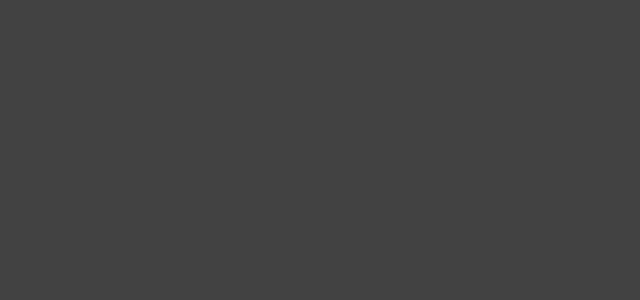
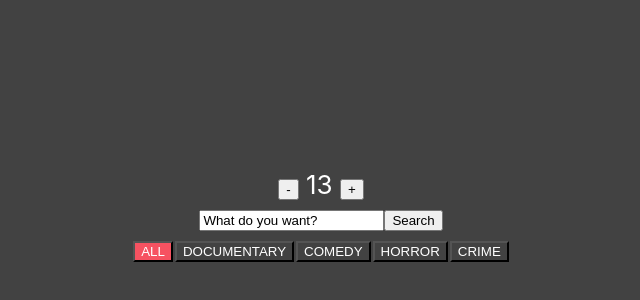
Before and after one commit to alex-lis-dev/react-mentoring-lis, a React (Create React App) app: page / in a window 1280 px wide. Shown: the part 184-484 px from the top of the page, without its empty margins (319-959 px from the left). Built offline with nearby package versions, Linux system fonts and the light colour scheme.

Commit message:
added counter, genreSelector, search

```diff
--- a/src/App.js
+++ b/src/App.js
@@ -1,9 +1,27 @@
 import './App.css';
+import Counter from './components/Counter/Counter';
+import GenreSelector from './components/GenreSelector/GenreSelector';
+import Search from './components/Search/Search';
 
 function App() {
+
+const handlerSearch = (param) =>
+{
+  alert(param);
+}
+
+const GenreHandler = (param) =>
+{
+  alert(param);
+}
+const genres = ['ALL', "DOCUMENTARY", "COMEDY", "HORROR", "CRIME"];
+
   return (
     <div className="App">
       <header className="App-header">
+      <Counter initialValue={13}></Counter>
+      <Search initialQuery="What do you want?" onSearch={handlerSearch}></Search>
+      <GenreSelector genres={genres} selectedGenre={genres[0]} onSelect={GenreHandler}></GenreSelector>
       </header>
     </div>
   );
--- /dev/null
+++ b/src/components/Counter/Counter.js
@@ -0,0 +1,32 @@
+import React from 'react';
+
+class Counter extends React.Component {
+  constructor(props) {
+    super(props);
+    this.state = {
+      value: props.initialValue || 0
+    };
+  }
+
+  increment = () => {
+    this.setState((prevState) => ({
+      value: prevState.value + 1
+    }));
+  }
+
+  decrement = () => {
+    this.setState((prevState) => ({
+      value: prevState.value - 1
+    }));
+  }
+
+  render() {
+    return React.createElement('div', {},
+      React.createElement('button', { onClick: this.decrement }, '-'),
+      React.createElement('span', {}, ` ${this.state.value} `),
+      React.createElement('button', { onClick: this.increment }, '+')
+    );
+  }
+}
+
+export default Counter;
--- /dev/null
+++ b/src/components/GenreSelector/GenreSelector.js
@@ -0,0 +1,23 @@
+import React from 'react';
+
+const GenreSelector = ({ genres, selectedGenre, onSelect }) => {
+  return (
+    <div>
+      {genres.map(genre => (
+        <button
+          key={genre}
+          style={{
+            margin: '1px',
+            backgroundColor: genre === selectedGenre ? '#F65261' : '#424242',
+            color: '#FFFFFF',
+          }}
+          onClick={() => onSelect(genre)}
+        >
+          {genre}
+        </button>
+      ))}
+    </div>
+  );
+};
+
+export default GenreSelector;
--- /dev/null
+++ b/src/components/Search/Search.js
@@ -0,0 +1,33 @@
+import React, { useState } from 'react';
+
+function Search({ initialQuery, onSearch }) {
+  const [query, setQuery] = useState(initialQuery);
+
+  const handleInputChange = (e) => {
+    setQuery(e.target.value);
+  };
+
+  const handleKeyPress = (e) => {
+    if (e.key === 'Enter') {
+      onSearch(query);
+    }
+  };
+
+  const handleClick = () => {
+    onSearch(query);
+  };
+
+  return (
+    <div>
+      <input
+        type="text"
+        value={query}
+        onChange={handleInputChange}
+        onKeyDown={handleKeyPress}
+      />
+      <button onClick={handleClick}>Search</button>
+    </div>
+  );
+}
+
+export default Search;
```
